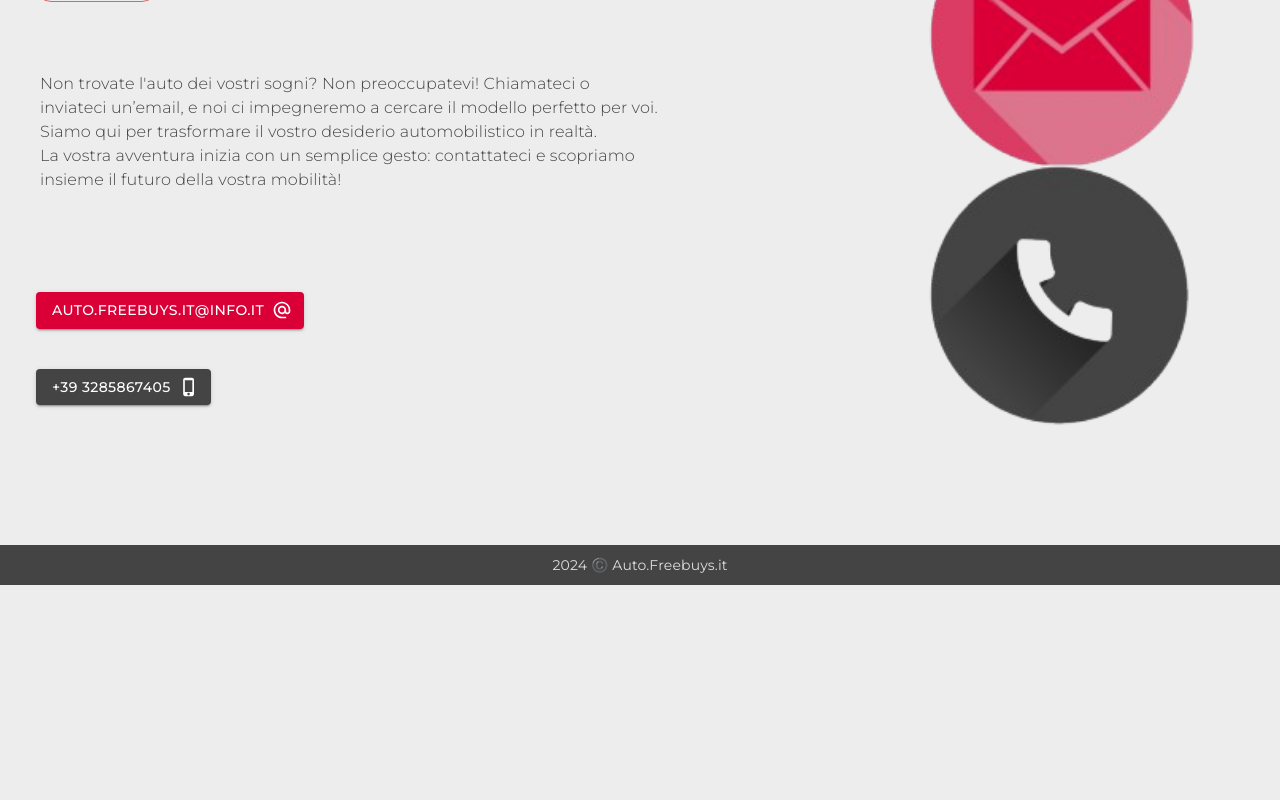
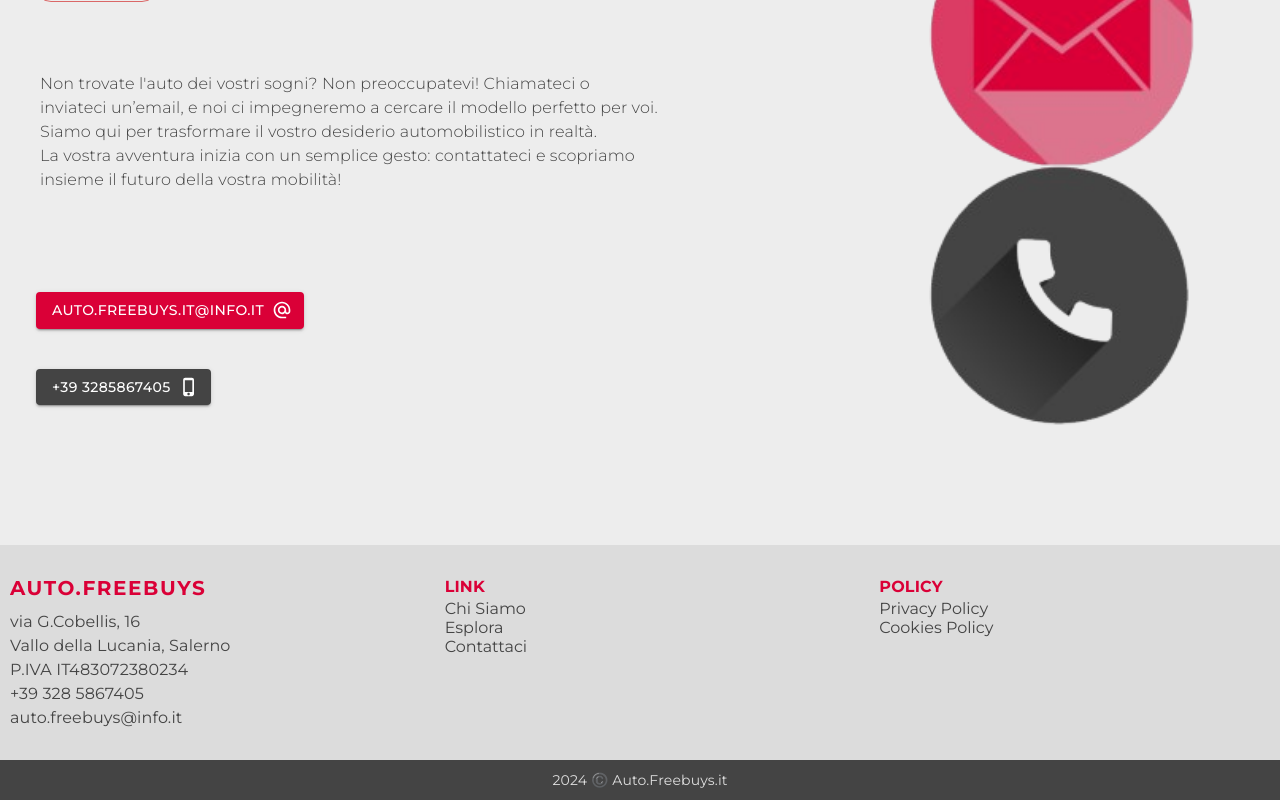
Before and after one commit to DamianMan/auto-freebuys, a React (Vite) app: page / in a window 1280 px wide. Shown: the part 3949-4749 px from the top of the page. Before the commit the page ends 4534 px from the top, so only its background shows below. Built offline with nearby package versions, Linux system fonts and the light colour scheme.

Commit message:
Updated footer

```diff
--- a/src/components/Footer.jsx
+++ b/src/components/Footer.jsx
@@ -1,8 +1,84 @@
-import { Box, Typography } from "@mui/material";
+import { Box, Typography, styled, Link } from "@mui/material";
 import React from "react";
+import Grid from "@mui/material/Grid2";
+import logo from "../assets/auto-logo.png";
+
+const ColumnGrid = styled(Grid)(({ theme }) => ({
+  display: "flex",
+  justifyContent: "flex-start",
+  alignItems: "flex-start",
+  flexDirection: "column",
+  padding: 10,
+}));
+
+const TextCompany = styled(Typography)(({ theme }) => ({
+  fontFamily: "Montserrat,sans-serif",
+  color: "#444444",
+}));
+
+const TextLink = styled(Link)(({ theme }) => ({
+  fontFamily: "Montserrat,sans-serif",
+  textDecoration: "none",
+  color: "#444444",
+}));
 
 function Footer(props) {
   return (
+    <>
+      <Box sx={{ background: "rgb(68, 68, 68, 0.1)", padding: "20px 0" }}>
+        <Grid container spacing={3}>
+          <ColumnGrid size={{ xs: 12, md: 4 }} sx={{ placeItems: "start" }}>
+            <Box
+              sx={{
+                display: "flex",
+
+                mb: 1,
+              }}
+            >
+              <Typography
+                variant="h5"
+                noWrap
+                component="a"
+                sx={{
+                  display: "flex",
+                  flexGrow: 1,
+                  fontFamily: "Montserrat, sans-serif",
+                  fontWeight: 700,
+                  letterSpacing: ".1rem",
+                  color: "#DA0037",
+                  textDecoration: "none",
+                  fontSize: { xs: 16, md: 20 },
+                }}
+              >
+                AUTO.FREEBUYS
+              </Typography>
+            </Box>
+
+            <TextCompany>via G.Cobellis, 16</TextCompany>
+            <TextCompany>Vallo della Lucania, Salerno</TextCompany>
+            <TextCompany>P.IVA IT483072380234</TextCompany>
+            <TextCompany>+39 328 5867405</TextCompany>
+            <TextCompany>auto.freebuys@info.it</TextCompany>
+          </ColumnGrid>
+          <ColumnGrid size={{ xs: 12, md: 4 }} sx={{ placeItems: "start" }}>
+            <TextCompany sx={{ fontWeight: "bold", color: "#DA0037" }}>
+              LINK
+            </TextCompany>
+
+            <TextLink href={"#about"}>Chi Siamo</TextLink>
+            <TextLink href={"#showroom"}>Esplora</TextLink>
+            <TextLink href={"#contactUs"}>Contattaci</TextLink>
+          </ColumnGrid>
+          <ColumnGrid size={{ xs: 12, md: 4 }}>
+            <TextCompany sx={{ fontWeight: "bold", color: "#DA0037" }}>
+              POLICY
+            </TextCompany>
+
+            <TextLink href={"#showroom"}>Privacy Policy</TextLink>
+            <TextLink href={"#contactUs"}>Cookies Policy</TextLink>
+          </ColumnGrid>
+        </Grid>
+      </Box>
       <Box sx={{ background: "#444444" }}>
         <Typography
           variant="body2"
@@ -12,6 +88,7 @@ function Footer(props) {
           2024 ©️ Auto.Freebuys.it
         </Typography>
       </Box>
+    </>
   );
 }
 
```
Lines whose indentation alone changed are shown as unchanged.
